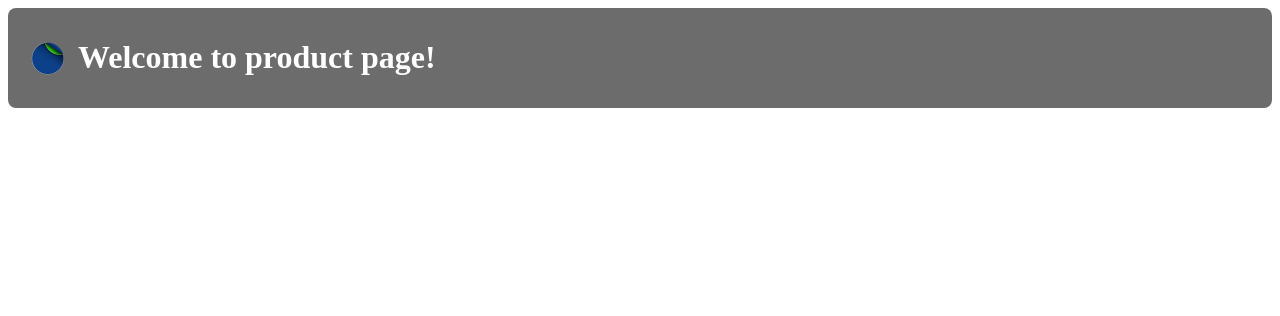
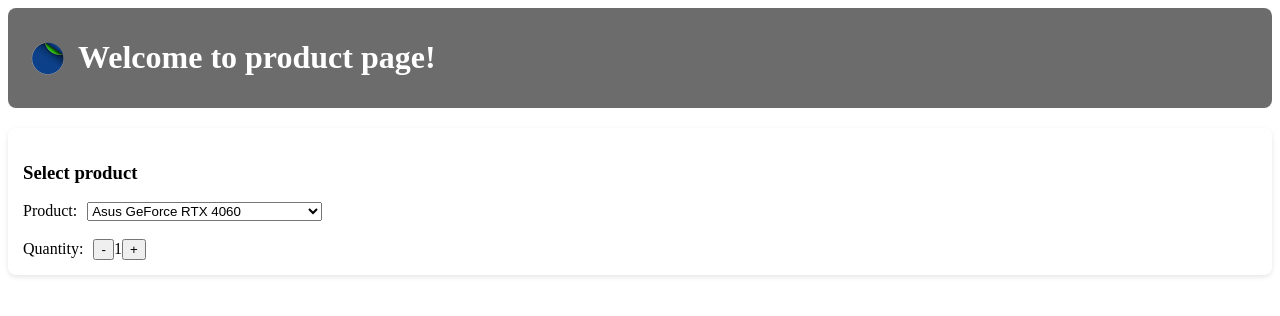
Before and after one commit to HeikkiTakalo/component-assigment, a React (Vite) app: page / in a window 1280 px wide. Shown: the top 316 px of the page. Built offline with nearby package versions, Linux system fonts and the light colour scheme.

Commit message:
Product component and added it to app.jsx + style

```diff
--- a/src/App.css
+++ b/src/App.css
@@ -13,3 +13,32 @@
     margin-right: 10px;
     height: 40px;
 }
+
+.product-form {
+    background-color: white;
+    padding: 15px;
+    border-radius: 8px;
+    box-shadow: 0 2px 5px rgba(0, 0, 0, 0.1);
+    margin-bottom: 20px;
+}
+
+
+.product-label {
+    margin-right: 10px;
+}
+
+
+.product-container {
+    margin-bottom: 20px;
+}
+
+
+.product-selection {
+    margin-top: 10px;
+    margin-bottom: 10px;
+}
+
+
+.quantity-selection {
+    margin-top: 10px;
+}
--- a/src/App.jsx
+++ b/src/App.jsx
@@ -1,5 +1,6 @@
 import React, { useState } from 'react';
 import Header from './header';
+import Product from './product'
 import './App.css';
 
 function App() {
@@ -7,6 +8,7 @@
   return (
     <div className="app-container">
       <Header title="Welcome to product page!" />
+      <Product />
     </div>
   );
 };
--- a/src/product.jsx
+++ b/src/product.jsx
@@ -0,0 +1,55 @@
+import React, { useState } from 'react';
+
+const Product = () => {
+  const products = [
+    { name: 'Asus GeForce RTX 4060', price: 299 },
+    { name: 'Asus GeForce RTX 4070 Ti SUPER', price: 919 },
+    { name: 'Gigabyte GeForce RTX 4070', price: 589 },
+    { name: 'Gigabyte GeForce RTX 3060 OC', price: 289 },
+    { name: 'Asus Radeon RX 7900 XTX', price: 999 },
+    { name: 'Asus Radeon RX 7700 XT DUAL', price: 429 },
+  ];
+
+  const [selectedProductIndex, setSelectedProductIndex] = useState(0);
+  const [quantity, setQuantity] = useState(1);
+
+  const handleProductChange = (event) => {
+    const index = parseInt(event.target.value);
+    setSelectedProductIndex(index);
+  };
+
+  const increaseQuantity = () => {
+    setQuantity(quantity + 1);
+  };
+
+  const decreaseQuantity = () => {
+    if (quantity > 0) {
+      setQuantity(quantity - 1);
+    }
+  };
+
+  return (
+    <div className="product-form">
+      <div>
+        <h3>Select product</h3>
+        <label className="product-label">Product:</label>
+        <select value={selectedProductIndex} onChange={handleProductChange}>
+          {products.map((product, index) => (
+            <option key={index} value={index}>
+              {product.name}
+            </option>
+          ))}
+        </select>
+      </div>
+      <br />
+      <div>
+        <label className="product-label">Quantity:</label>
+        <button onClick={decreaseQuantity}>-</button>
+        <span>{quantity}</span>
+        <button onClick={increaseQuantity}>+</button>
+      </div>
+    </div>
+  );
+};
+
+export default Product;
```
